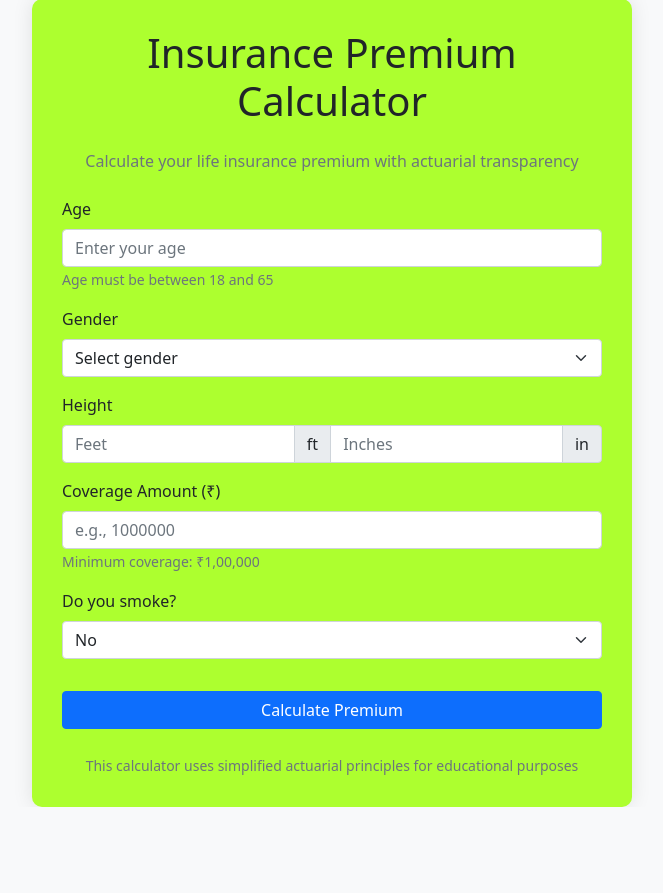
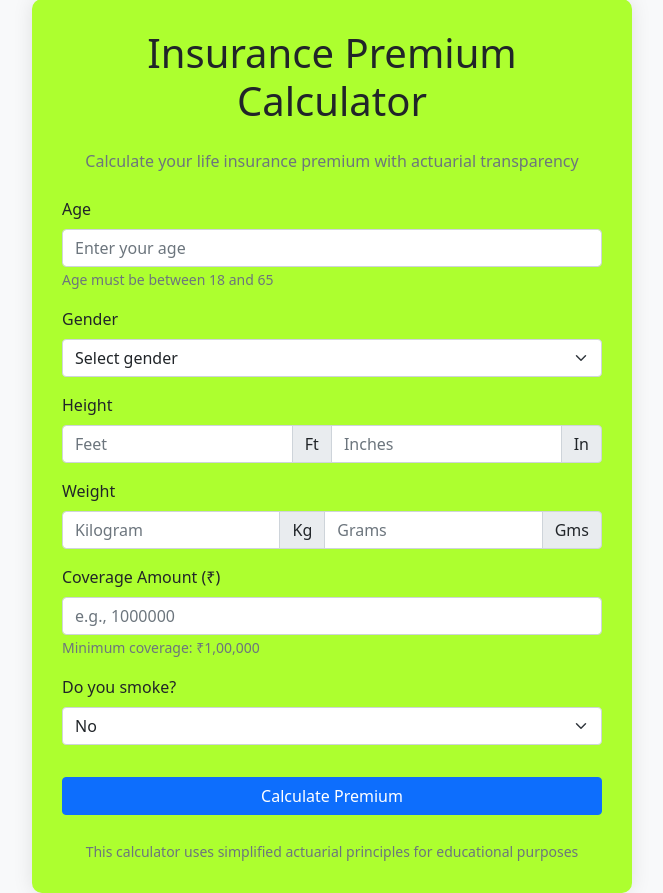
Before and after one commit to KrishS-02/insurance-premium-calculator, a Flask app: page / in a window 1280 px wide. Shown: the part 51-944 px from the top of the page, without its empty margins (308-971 px from the left). Before the commit the page ends 858 px from the top, so only its background shows below. Run offline with Flask 3, Linux system fonts and the light colour scheme.

Commit message:
Weight section

```diff
--- a/templates/index.html
+++ b/templates/index.html
@@ -49,12 +49,21 @@
                     <label for="height" class="form-label">Height</label>
                     <div class="input-group">
                         <input type="number" class="form-control" id="height_feet" name="height_feet" placeholder="Feet" min="0" required>
-                        <span class="input-group-text">ft</span>
+                        <span class="input-group-text">Ft</span>
                         <input type="number" class="form-control" id="height_inches" name="height_inches" placeholder="Inches" min="0" max="11" required>
-                        <span class="input-group-text">in</span>
+                        <span class="input-group-text">In</span>
                     </div>
                 </div>
 
+                <div class="mb-3">
+                    <label for="weight" class="form-label">Weight</label>
+                    <div class="input-group">
+                        <input type="number" class="form-control" id="weight_kilogram" name="weight_kilogram" placeholder="Kilogram" min="0" required>
+                        <span class="input-group-text">Kg</span>
+                        <input type="number" class="form-control" id="weight_grams" name="weight_grams" placeholder="Grams" min="0" max="999" required>
+                        <span class="input-group-text">Gms</span>
+                    </div>
+                </div>
                 <div class="mb-3">
                     <label for="coverage" class="form-label">Coverage Amount (₹)</label>
                     <input type="number" class="form-control" id="coverage" name="coverage"
```
